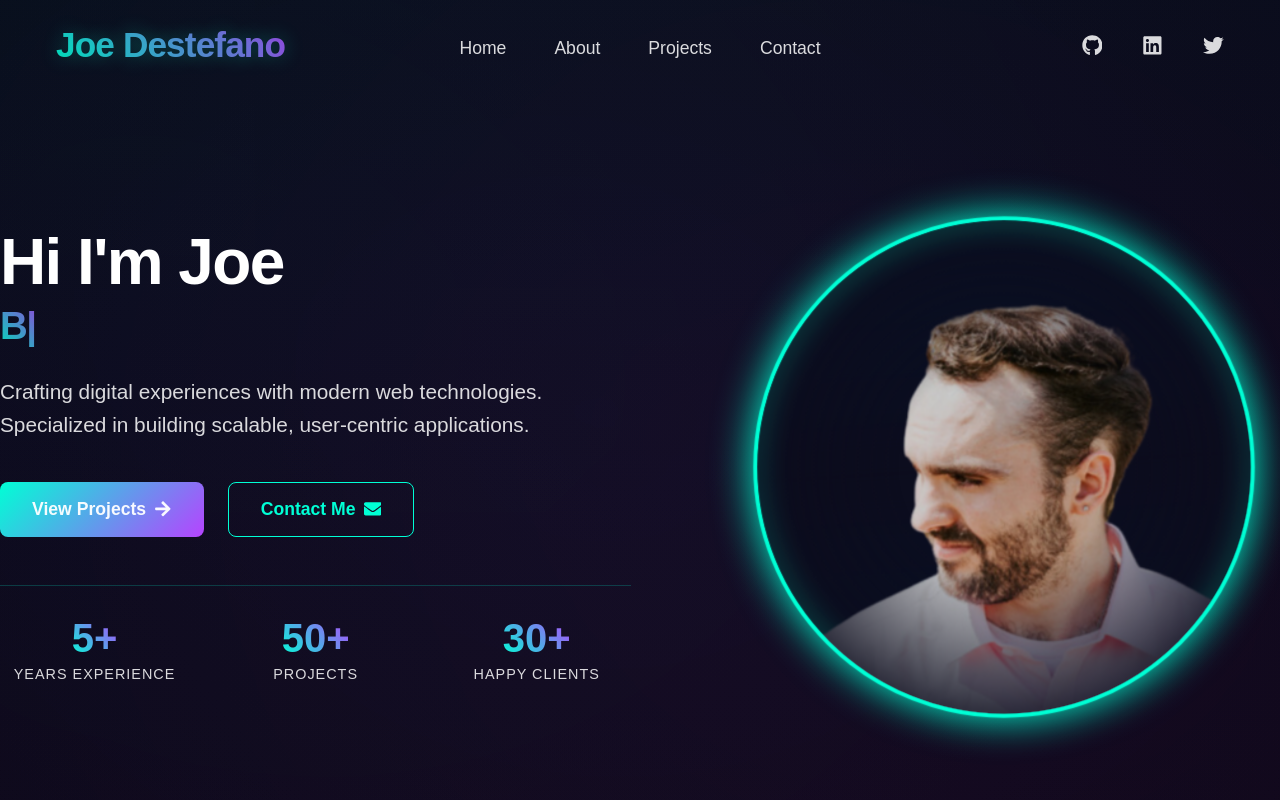
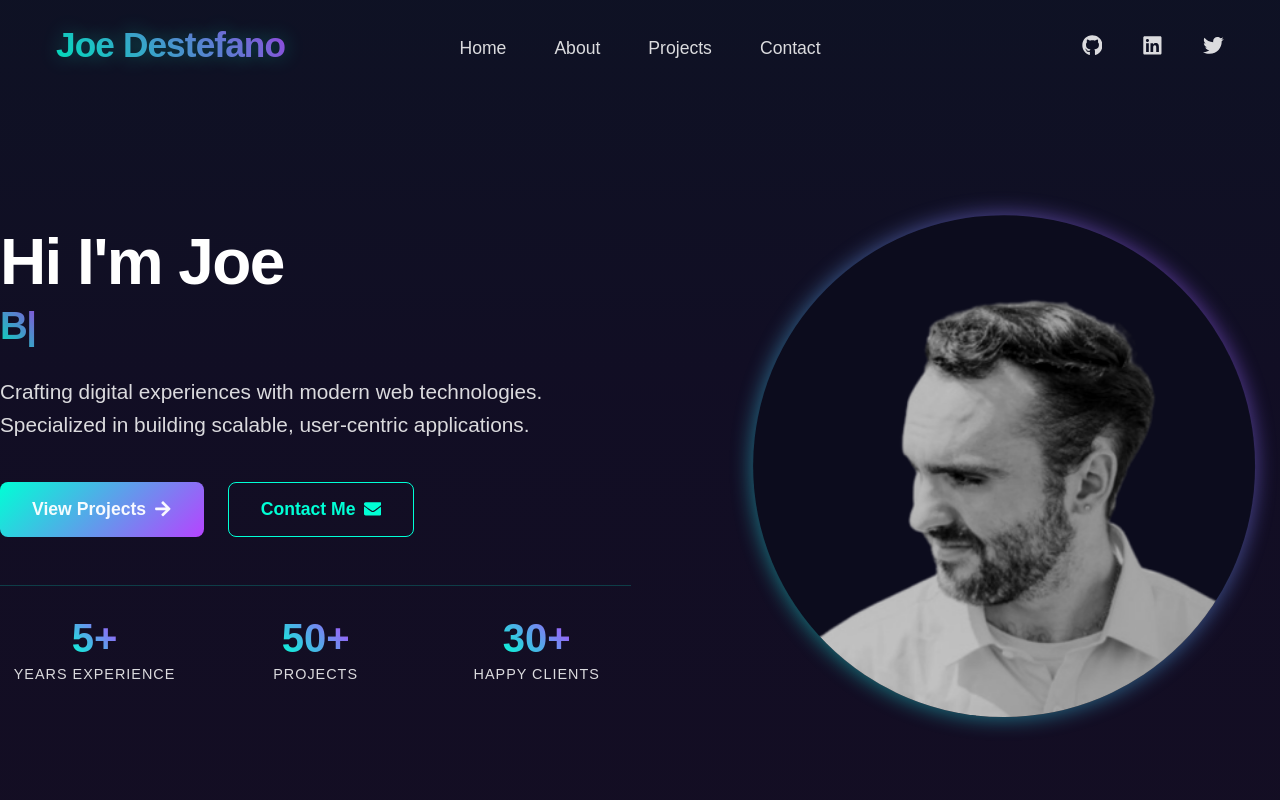
Before and after one commit to JDestefano11/React-Portfolio-Vite, a React (Vite) app: page / in a window 1280 px wide. Shown: the top 800 px of the page. Built offline with nearby package versions, Linux system fonts and the light colour scheme; a web font is replaced by a local one.

Commit message:
Fixed image iun about and updated hero

```diff
--- a/src/components/NewHero/NewHero.css
+++ b/src/components/NewHero/NewHero.css
@@ -5,12 +5,7 @@
   display: flex;
   align-items: center;
   justify-content: center;
-  background: linear-gradient(
-    180deg,
-    var(--bg-gradient-main) 0%,
-    var(--bg-gradient-overlay) 85%,
-    transparent 100%
-  );
+  background: var(--digital-black);
   padding: max(140px, env(safe-area-inset-top)) 2rem 2rem;
   padding-bottom: env(safe-area-inset-bottom);
   padding-left: env(safe-area-inset-left);
@@ -196,61 +191,44 @@
   perspective: 1000px;
 }
 
+.hero-image-container {
+  width: 100%;
+  height: 100%;
+  position: relative;
+  overflow: hidden;
+  border-radius: 50%;
+  background: var(--digital-black);
+}
+
+.hero-image {
+  width: 100%;
+  height: 100%;
+  object-fit: cover;
+  filter: grayscale(100%) contrast(1.1) brightness(0.9);
+  transition: all 0.3s ease;
+}
+
+.hero-image:hover {
+  filter: grayscale(100%) contrast(1.2) brightness(1);
+  transform: scale(1.05);
+}
+
 .glowing-hex {
-  width: min(500px, 90vw);
-  height: min(500px, 90vw);
-  border-radius: 50%;
+  width: min(500px, 100%);
+  aspect-ratio: 1;
   position: relative;
-  border: 4px solid var(--border-teal);
-  box-shadow: 0 0 40px var(--border-teal),
-    inset 0 0 30px var(--border-teal);
-  animation: floatEffect 8s ease-in-out infinite;
-  background: var(--digital-black);
-  mix-blend-mode: screen;
-  -webkit-backdrop-filter: blur(5px);
-  backdrop-filter: blur(5px);
-  transform: translateZ(0);
-  will-change: transform;
-  overflow: hidden;
+  animation: floatEffect 6s ease-in-out infinite;
 }
 
 .glowing-hex::before {
-  content: "";
+  content: '';
   position: absolute;
-  inset: -3px;
+  inset: -2px;
+  background: linear-gradient(45deg, var(--aurora-teal), var(--aurora-purple));
   border-radius: 50%;
-  background: linear-gradient(
-    45deg,
-    var(--aurora-teal),
-    transparent,
-    var(--aurora-teal)
-  );
-  animation: rotateGlow 8s linear infinite;
   z-index: -1;
-  opacity: 0.6;
-  mix-blend-mode: overlay;
-}
-
-.glowing-hex::after {
-  content: "";
-  position: absolute;
-  inset: 0;
-  border-radius: 50%;
-  background: radial-gradient(
-    circle at center,
-    transparent 30%,
-    rgba(12, 12, 29, 0.8) 70%
-  );
-  z-index: 1;
-}
-
-.profile-image {
-  width: 100%;
-  height: 100%;
-  object-fit: cover;
-  border-radius: 50%;
-  position: relative;
-  z-index: 0;
+  opacity: 0.5;
+  filter: blur(10px);
 }
 
 @keyframes floatEffect {
@@ -259,15 +237,6 @@
   }
   50% {
     transform: translateY(-20px) scale(1.02);
-  }
-}
-
-@keyframes rotateGlow {
-  0% {
-    transform: rotate(0deg);
-  }
-  100% {
-    transform: rotate(360deg);
   }
 }
 
--- a/src/components/NewHero/NewHero.jsx
+++ b/src/components/NewHero/NewHero.jsx
@@ -1,8 +1,7 @@
 import { FaArrowRight, FaEnvelope } from "react-icons/fa";
-import { ReactTyped } from 'react-typed';
+import { ReactTyped } from "react-typed";
 import "./NewHero.css";
-
-const profileImage = "/src/images/Joe Destefano.png";
+import profileImage from "../../images/Joe Destefano.png";
 
 const NewHero = () => {
   return (
@@ -14,10 +13,10 @@ const NewHero = () => {
             <span className="title-role">
               <ReactTyped
                 strings={[
-                  'Full Stack Developer',
-                  'Building Digital Experiences',
-                  'Crafting Clean Code',
-                  'Turning Ideas into Reality',
+                  "Full Stack Developer",
+                  "Building Digital Experiences",
+                  "Crafting Clean Code",
+                  "Turning Ideas into Reality",
                 ]}
                 typeSpeed={40}
                 backSpeed={50}
@@ -56,7 +55,9 @@ const NewHero = () => {
 
         <div className="hero-visual-content">
           <div className="glowing-hex">
-            <img src={profileImage} alt="Joe" className="profile-image" />
+            <div className="hero-image-container">
+              <img src={profileImage} alt="Joe Destefano" className="hero-image" />
+            </div>
           </div>
         </div>
       </div>
```
